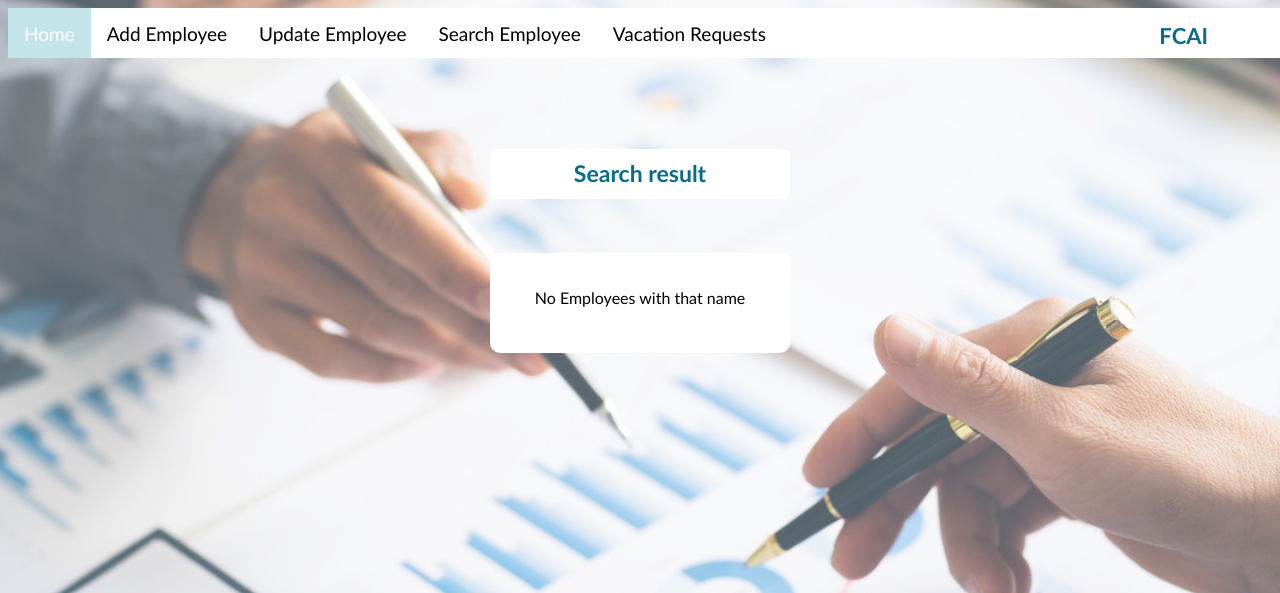
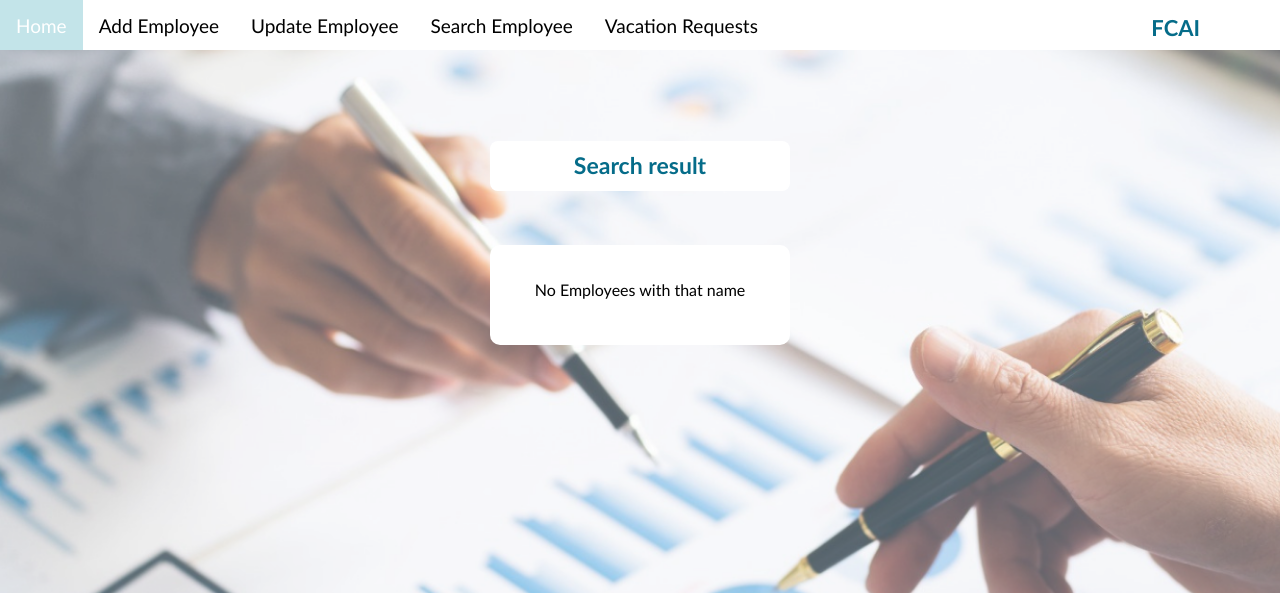
Before and after one commit to AsmaaElawady/Human_Resource_Website, a Django app: page /outPut/ in a window 1280 px wide. Shown: the top 593 px of the page. Run offline with Django 4.2, Linux system fonts and the light colour scheme.

Commit message:
css updates

```diff
--- a/FinalWeb/HumanResources/HR/templates/searchEmpOutput.html
+++ b/FinalWeb/HumanResources/HR/templates/searchEmpOutput.html
@@ -16,6 +16,7 @@
   </head>
 
 <body>
+
  <br /><br /><br />
 
 <div class="listEmp">
@@ -45,6 +46,8 @@
             <td>{{ key }}</td>
             <td>{{ value }}</td>
             <td><button id="button"><a href = "vacationForm.html">request vacation</a></button> </td>
+
+
                 </tr>
             {% endfor %}
        </table>
--- a/FinalWeb/HumanResources/HumanResources/static/css/searchEmp.css
+++ b/FinalWeb/HumanResources/HumanResources/static/css/searchEmp.css
@@ -1,7 +1,6 @@
 
 body {
     margin: 0;
-    /*background-image: url("{% static 'image/HP2v3.png' %}");*/
     background-repeat: no-repeat;
     background-attachment: fixed;
     background-size: cover;
--- a/FinalWeb/HumanResources/HumanResources/static/css/searchEmpOutput.css
+++ b/FinalWeb/HumanResources/HumanResources/static/css/searchEmpOutput.css
@@ -1,3 +1,10 @@
+
+body {
+    margin: 0;
+    background-repeat: no-repeat;
+    background-attachment: fixed;
+    background-size: cover;
+}
 
 
 .listEmp{
--- a/FinalWeb/HumanResources/HumanResources/static/css/table.css
+++ b/FinalWeb/HumanResources/HumanResources/static/css/table.css
@@ -19,6 +19,12 @@
 /*    color: black;*/
 
 /*}*/
+body {
+    margin: 0;
+    background-repeat: no-repeat;
+    background-attachment: fixed;
+    background-size: cover;
+}
 
 #button {
     height: 40px;
--- a/FinalWeb/HumanResources/static/css/searchEmp.css
+++ b/FinalWeb/HumanResources/static/css/searchEmp.css
@@ -1,7 +1,6 @@
 
 body {
     margin: 0;
-    /*background-image: url("{% static 'image/HP2v3.png' %}");*/
     background-repeat: no-repeat;
     background-attachment: fixed;
     background-size: cover;
--- a/FinalWeb/HumanResources/static/css/table.css
+++ b/FinalWeb/HumanResources/static/css/table.css
@@ -19,6 +19,12 @@
 /*    color: black;*/
 
 /*}*/
+body {
+    margin: 0;
+    background-repeat: no-repeat;
+    background-attachment: fixed;
+    background-size: cover;
+}
 
 #button {
     height: 40px;
```
Also changed, not shown: FinalWeb/HumanResources/HR/templates/VR.html (+0 -28 lines), FinalWeb/HumanResources/static/css/searchEmpOutput.css (+7 -0 lines).
